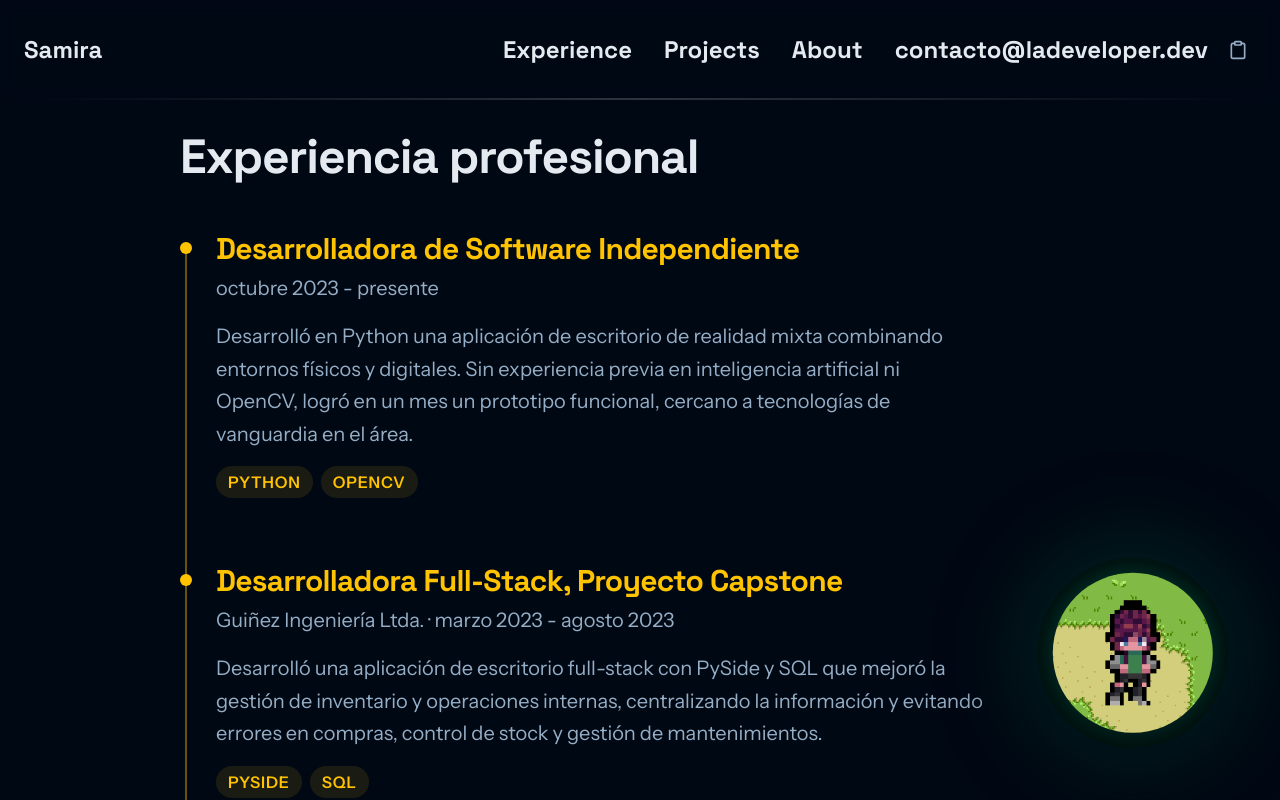
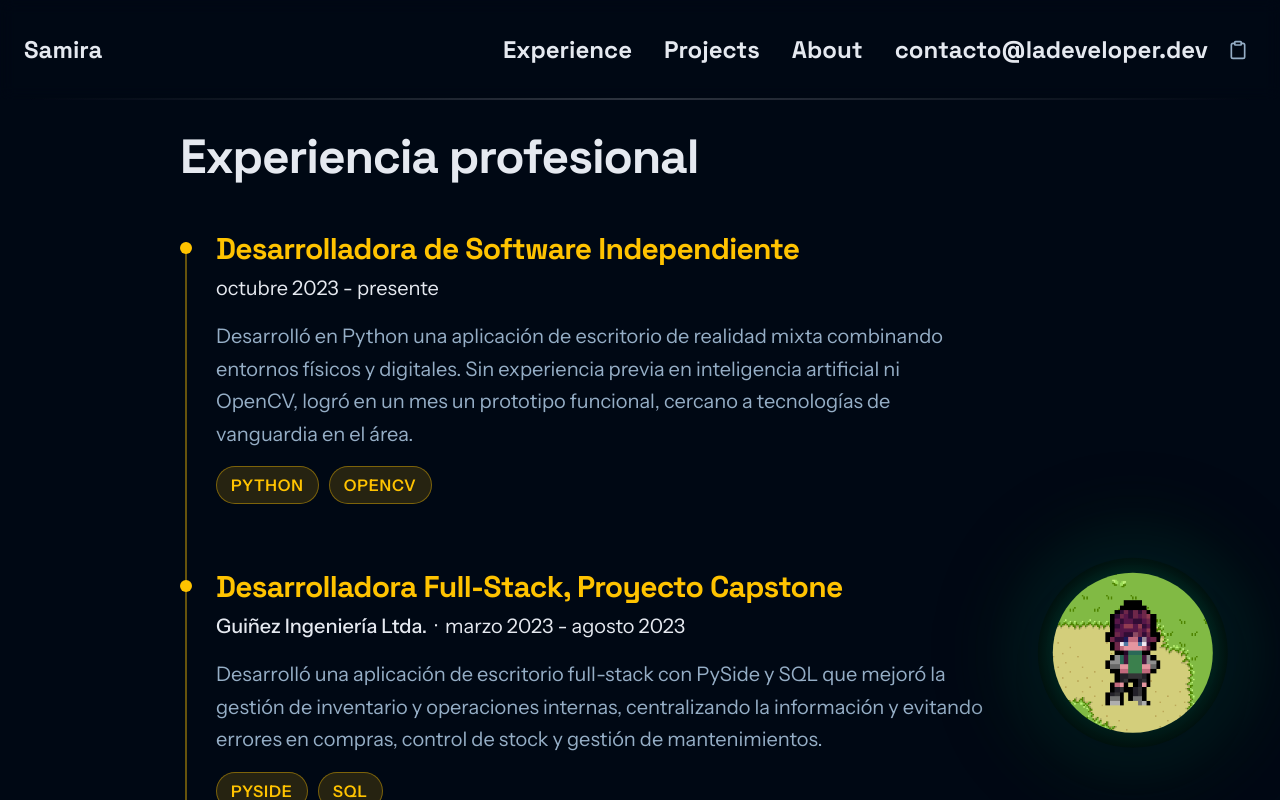
Before and after one commit to SamiraUrzua/cloud-native-portfolio, a Next.js app: page /experience in a window 1280 px wide. Shown: the top 800 px of the page. Built offline with nearby package versions, Linux system fonts and the light colour scheme.

Commit message:
Improve readability and appareance of the experience page

```diff
--- a/src/app/experience/page.tsx
+++ b/src/app/experience/page.tsx
@@ -55,10 +55,17 @@ export default function Experience() {
                   <div className="flex flex-col gap-4">
                     <div className="flex flex-col gap-1">
                       <h2 className="text-heading text-accent">{role.title}</h2>
-                      <p className="text-body-muted">
-                        {role.company ? `${role.company} · ` : ''}
-                        {role.period}
-                      </p>
+                      <div className="flex flex-wrap items-center gap-x-2 gap-y-1">
+                        {role.company && (
+                          <span className="text-body font-medium">
+                            {role.company}
+                          </span>
+                        )}
+                        {role.company && <span className="text-body">·</span>}
+                        <span className="text-body">
+                          {role.period}
+                        </span>
+                      </div>
                     </div>
                     <div className="flex flex-col gap-3 max-w-3xl">
                       {role.points.map((point) => (
@@ -67,11 +74,11 @@ export default function Experience() {
                         </p>
                       ))}
                     </div>
-                    <div className="flex flex-wrap gap-2">
+                    <div className="flex flex-wrap gap-2.5">
                       {role.stack.map((tech) => (
                         <span
                           key={tech}
-                          className="text-label rounded-full bg-accent/10 px-3 py-1 text-accent"
+                          className="text-label rounded-full border border-accent/40 bg-accent/15 px-3.5 py-1.5 text-accent font-semibold"
                         >
                           {tech}
                         </span>
```
